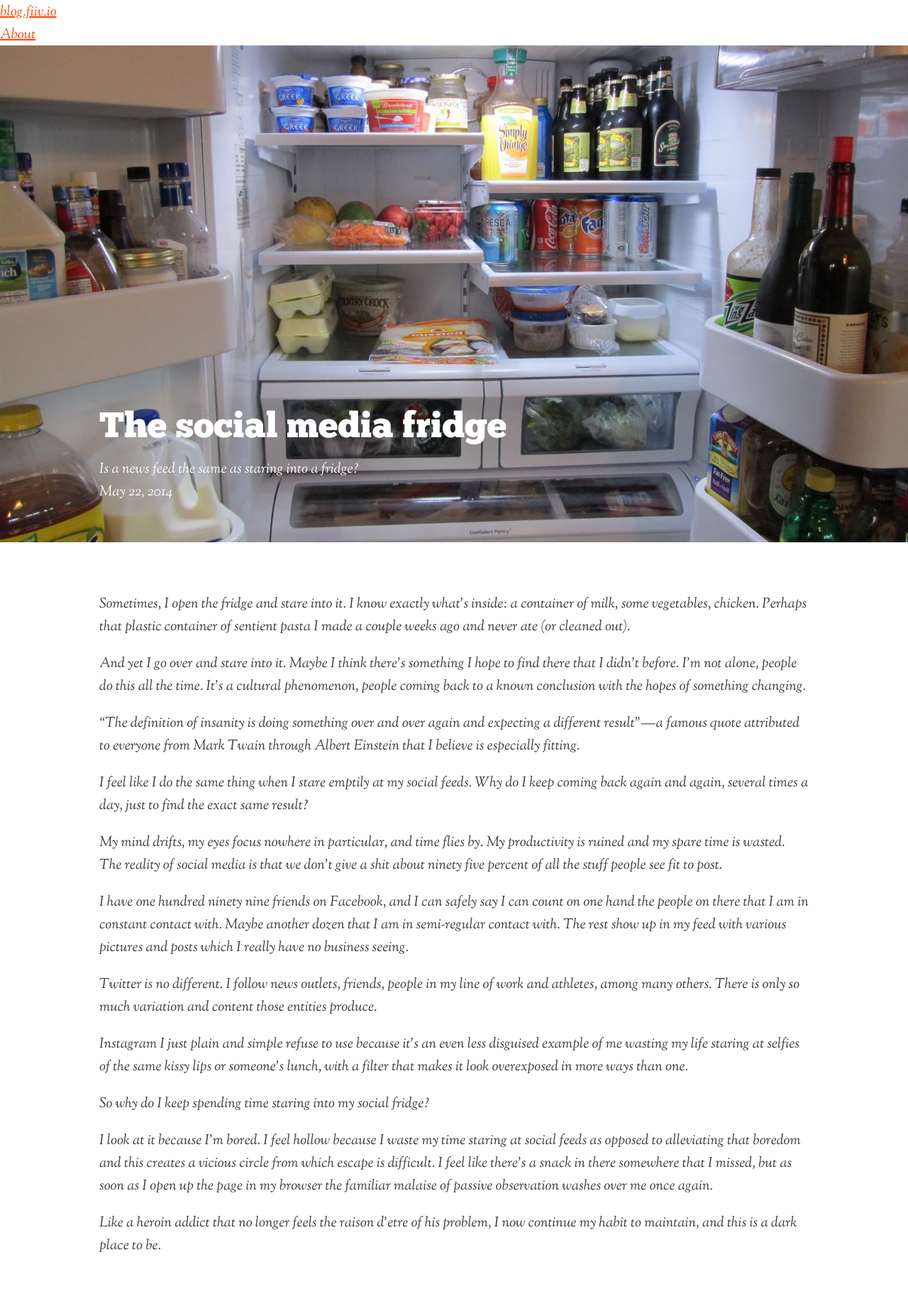
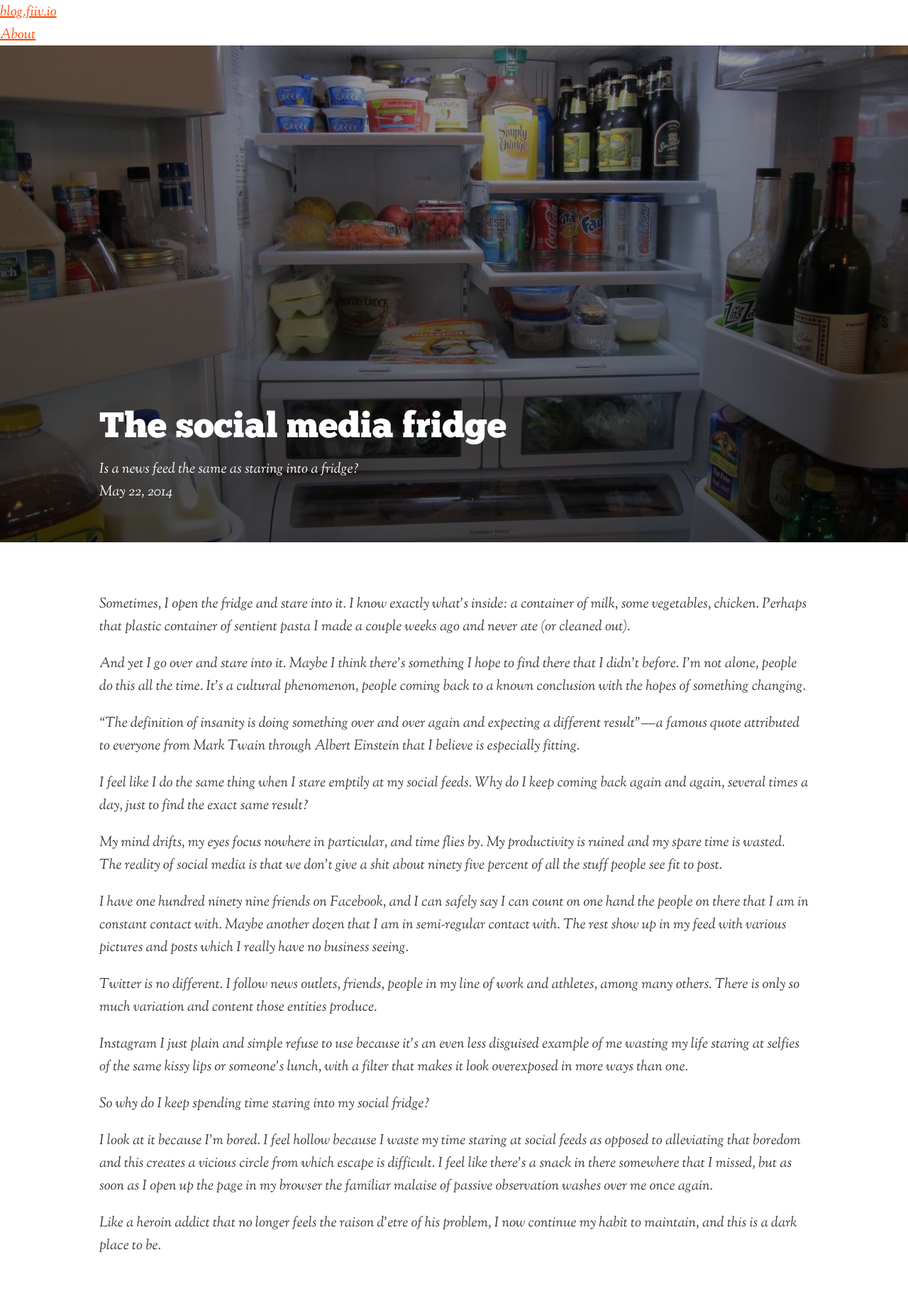
Before and after one commit to mtimofiiv/blog.fiiv.io, a Jekyll site: the page built from _posts/2014-05-22-the-social-media-fridge.markdown, in a window 1280 px wide. Shown: the whole page at 71% size. Built offline with Jekyll 4.4.1, drawn with Linux system fonts in a browser that asks for light colours.

Commit message:
transform for header

```diff
--- a/_sass/_layout.scss
+++ b/_sass/_layout.scss
@@ -19,7 +19,7 @@
 }
 
 .post-header .transform {
-  /*background-image: url('/assets/images/masthead-transform.png');*/
+  background-image: url('/assets/images/masthead-transform.png');
   background-repeat: repeat-x;
   background-attachment: scroll;
   background-position: bottom;
```
Also changed, not shown: assets/images/masthead-transform.png.
